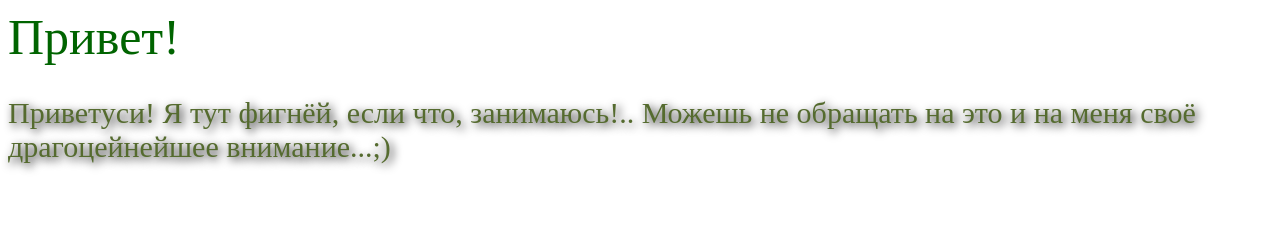
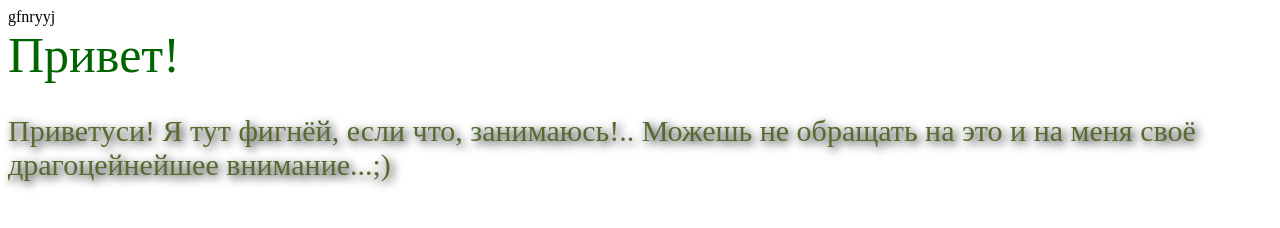
Before and after one commit to AnastasVik/my_repository1, a plain HTML site: page index.html in a window 1280 px wide. Drawn offline with Linux system fonts and the light colour scheme.

Commit message:
Я добавила в код dfiugbhglwrjbiohrw

```diff
--- a/index.html
+++ b/index.html
@@ -8,6 +8,7 @@
         <title>Document</title>
     </head>
     <body>
+        gfnryyj
         <div>
             <span class="fontcolor">Привет!</span>
             <p class="fontstyle">
```
